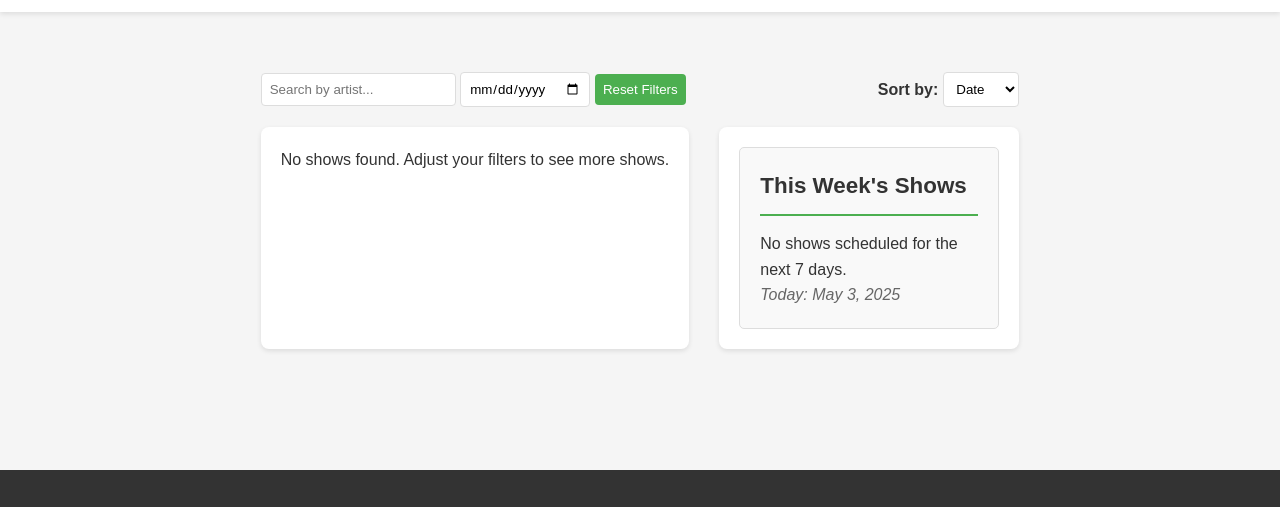
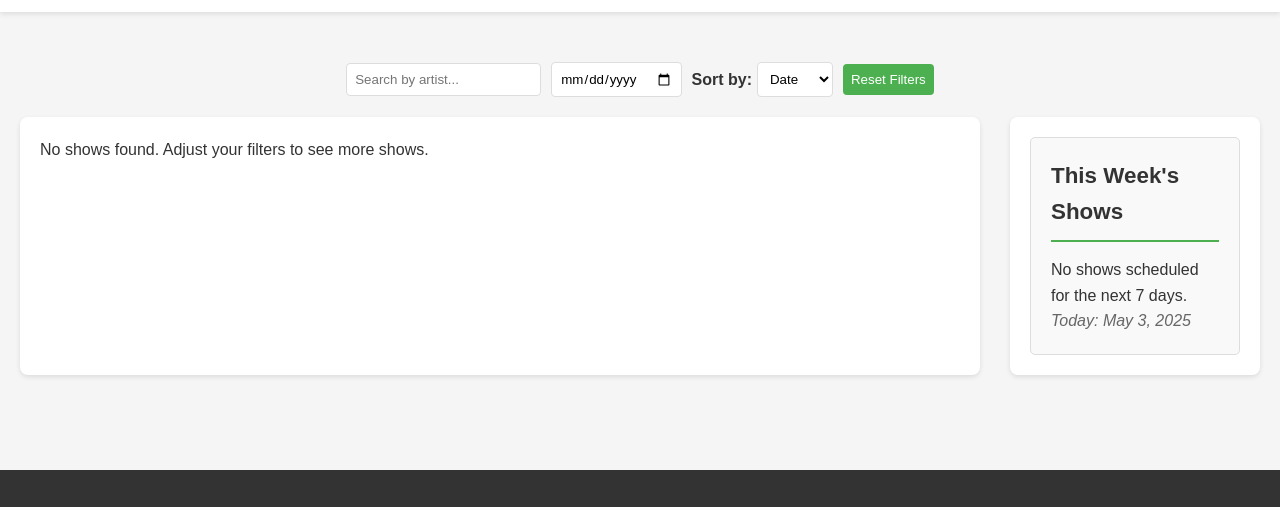
Before and after one commit to hilljc/web, a website: page public/index.html in a window 1280 px wide. Shown: the part 64-571 px from the top of the page. Drawn offline with Linux system fonts and the light colour scheme; no server answers.

Commit message:
looking good

```diff
--- a/public/css/styles.css
+++ b/public/css/styles.css
@@ -65,16 +65,17 @@ nav ul li a:hover, nav ul li a.active {
 
 /* Page Container Styling */
 .page-container {
-    max-width: 1200px;
-    margin: 30px auto;
-    padding: 0 20px;
+    width: 100%;
+    max-width: 100%;
+    margin: 0;
+    padding: 20px;
     flex: 1;
 }
 
 /* Content Wrapper - New layout for main and sidebar */
 .content-wrapper {
     display: grid;
-    grid-template-columns: 1fr 300px;
+    grid-template-columns: 1fr 250px;
     gap: 30px;
     margin-top: 20px;
 }
@@ -92,7 +93,7 @@ main {
 /* Controls Container */
 .controls-container {
     display: flex;
-    justify-content: space-between;
+    justify-content: center;
     align-items: center;
     margin-bottom: 20px;
     flex-wrap: wrap;
@@ -100,12 +101,12 @@ main {
     width: 100%;
 }
 
-/* Shows Container */
+/* Shows Container - Changed to vertical layout */
 .shows-container {
     width: 100%;
-    display: grid;
+    display: flex;
+    flex-direction: column;
     gap: 20px;
-    grid-template-columns: repeat(auto-fill, minmax(280px, 1fr));
 }
 
 /* Sidebar Styling */
@@ -115,8 +116,6 @@ main {
     box-shadow: 0 2px 5px rgba(0, 0, 0, 0.1);
     padding: 20px;
     height: fit-content;
-    justify-self: end;
-    width: 100%;
 }
 
 .upcoming-info {
@@ -411,12 +410,13 @@ label {
     color: #333;
 }
 
-/* Show group styles */
+/* Show group styles - Maintain dynamic grid layout within groups */
 .show-group {
     display: grid;
-    grid-template-columns: repeat(auto-fill, minmax(280px, 1fr));
+    grid-template-columns: repeat(auto-fill, minmax(250px, 1fr));
     gap: 15px;
     margin-bottom: 20px;
+    width: 100%;
 }
 
 /* Date groups should be more distinctive */
@@ -620,3 +620,12 @@ label {
     color: #666;
     font-style: italic;
 }
+
+/* Filter group styling */
+.filter-group {
+    display: flex;
+    align-items: center;
+    gap: 10px;
+    flex-wrap: wrap;
+    justify-content: center;
+}
--- a/public/index.html
+++ b/public/index.html
@@ -24,11 +24,9 @@
 
     <div class="page-container">
         <div class="controls-container">
-            <div class="search-filter">
+            <div class="filter-group">
                 <input type="text" id="search-input" placeholder="Search by artist...">
                 <input type="date" id="date-filter">
-                <button id="reset-filters">Reset Filters</button>
-            </div>
                 <div class="sort-container">
                     <label for="sort-by">Sort by:</label>
                     <select id="sort-by">
@@ -36,6 +34,8 @@
                         <option value="venue">Venue</option>
                         <option value="artist">Artist</option>
                     </select>
+                </div>
+                <button id="reset-filters">Reset Filters</button>
             </div>
         </div>
 
```
Lines whose indentation alone changed are shown as unchanged.
